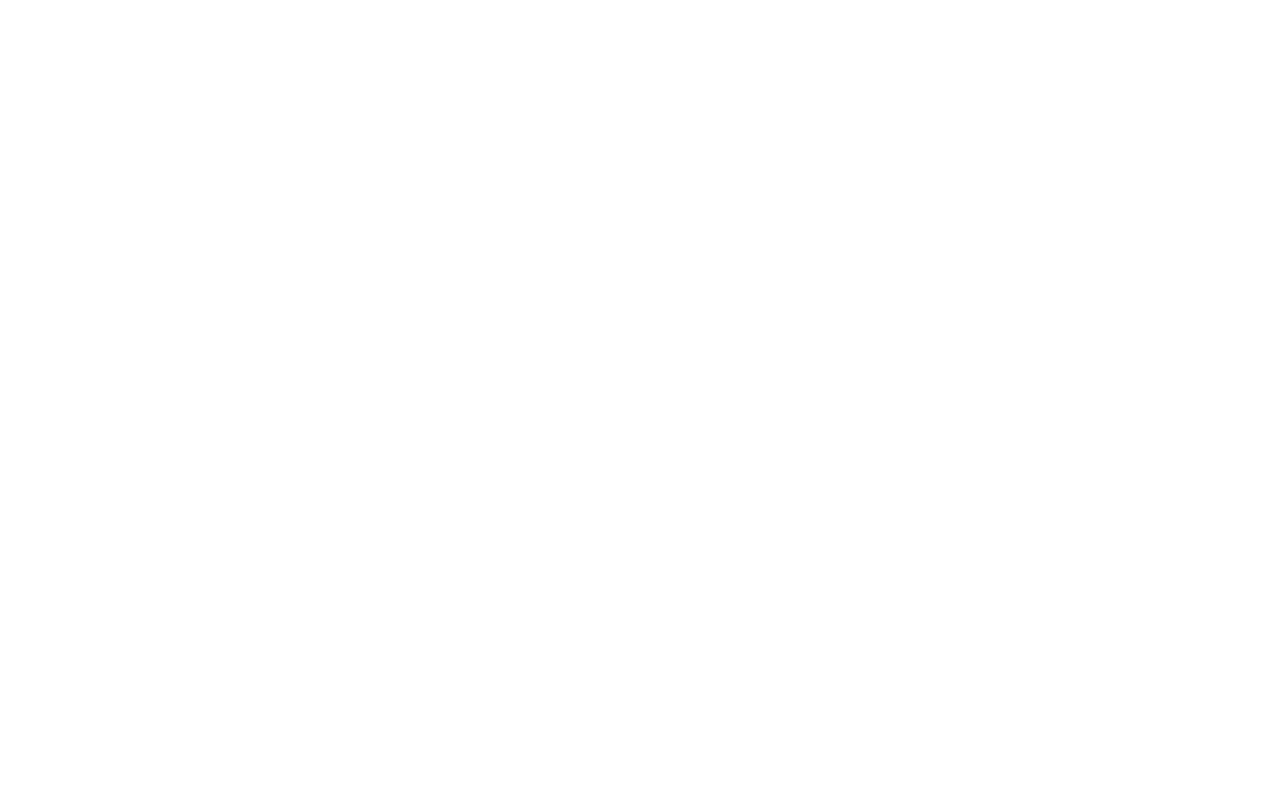
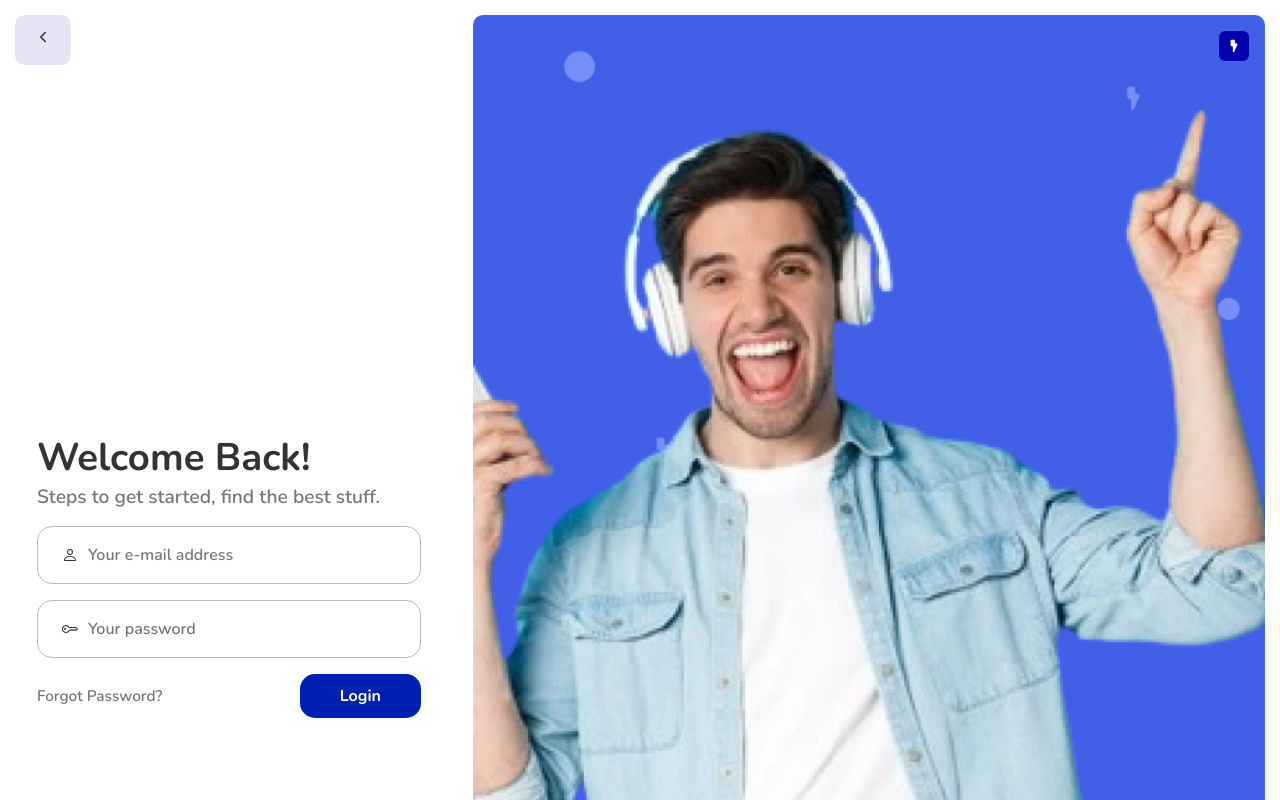
Before and after one commit to femiliapm/lectronic-fe, a React (Create React App) app: page /login in a window 1280 px wide. Before the commit this address had no page. Shown: the top 800 px of the page. Built offline with nearby package versions, Linux system fonts and the light colour scheme.

Commit message:
pages login & register fix

```diff
--- a/src/App.js
+++ b/src/App.js
@@ -1,11 +1,14 @@
 import "./styles/global.css";
 import { Route, Routes } from "react-router";
 import LandingPage from "./pages/landing";
+import LayoutAuth from "./layouts/auth";
 
 function App() {
   return (
     <Routes>
       <Route path="/lectronic-shop" element={<LandingPage />} />
+      <Route path="/login" element={<LayoutAuth login />} />
+      <Route path="/register" element={<LayoutAuth />} />
     </Routes>
   );
 }
--- /dev/null
+++ b/src/components/atomics/Button.comp.js
@@ -0,0 +1,10 @@
+import React from "react";
+import { ButtonStyled } from "../../styles/components/button.style";
+
+const Button = (props) => {
+  const { text = "text" } = props;
+
+  return <ButtonStyled className="bg-primary">{text}</ButtonStyled>;
+};
+
+export default Button;
--- /dev/null
+++ b/src/components/atomics/Input.comp.js
@@ -0,0 +1,15 @@
+import React from "react";
+import { InputStyled } from "../../styles/components/input.style";
+
+const Input = (props) => {
+  const { icon, type, placeholder } = props;
+
+  return (
+    <InputStyled className="border-black-light">
+      {icon}
+      <input type={type} placeholder={placeholder} />
+    </InputStyled>
+  );
+};
+
+export default Input;
--- /dev/null
+++ b/src/components/moleculs/FormLogin.comp.js
@@ -0,0 +1,15 @@
+import React from "react";
+import { FormLoginStyled } from "../../styles/components/formLogin.style";
+
+const FormLogin = (props) => {
+  const { title, desc, children } = props;
+  return (
+    <FormLoginStyled>
+      <div className="title">{title}</div>
+      <div className="desc black-light">{desc}</div>
+      {children}
+    </FormLoginStyled>
+  );
+};
+
+export default FormLogin;
--- /dev/null
+++ b/src/layouts/auth/index.js
@@ -0,0 +1,138 @@
+import React, { useCallback, useEffect, useState } from "react";
+import { ArrowBack, LayoutWrapper } from "../../styles/layouts/auth.styles";
+import logo from "../../assets/svg/logo-app.svg";
+import heroLogin from "../../assets/png/hero-login.png";
+import heroRegister from "../../assets/png/hero-register.png";
+import { IoIosArrowBack } from "react-icons/io";
+import { Link } from "react-router-dom";
+import FormLogin from "../../components/moleculs/FormLogin.comp";
+import Input from "../../components/atomics/Input.comp";
+import { BsPerson, BsKey } from "react-icons/bs";
+import Button from "../../components/atomics/Button.comp";
+
+const LayoutAuth = (props) => {
+  const { login } = props;
+  const [propsForm, setPropsForm] = useState({
+    title: "",
+    desc: "",
+    component: null,
+  });
+  const [propsAuth, setPropsAuth] = useState({
+    title: "",
+    heroImage: "",
+    component: null,
+  });
+
+  const formAuth = useCallback(() => {
+    if (login) {
+      setPropsForm({
+        title: "Welcome Back!",
+        desc: "Steps to get started, find the best stuff.",
+        component: (
+          <form>
+            <Input
+              icon={<BsPerson />}
+              type="email"
+              placeholder="Your e-mail address"
+            />
+            <Input
+              icon={<BsKey />}
+              type="password"
+              placeholder="Your password"
+            />
+            <div className="login-group-btn">
+              <Link to={"/auth"} className="black-light">
+                Forgot Password?
+              </Link>
+              <Button text="Login" />
+            </div>
+          </form>
+        ),
+      });
+
+      setPropsAuth({
+        title: "Welcome Back to Lectronic!",
+        heroImage: heroLogin,
+        component: (
+          <div className="create-link">
+            Not registered yet?{" "}
+            <Link to={"/register"}>
+              <span className="primary">Create an Account</span>
+            </Link>
+          </div>
+        ),
+      });
+    } else {
+      setPropsForm({
+        title: "Welcome, Please Create an Account",
+        desc: "Please fill in your name, email and password",
+        component: (
+          <form>
+            <Input
+              icon={<BsPerson />}
+              type="text"
+              placeholder="What's your name?"
+            />
+            <Input
+              icon={<BsPerson />}
+              type="email"
+              placeholder="Your e-mail address"
+            />
+            <Input
+              icon={<BsKey />}
+              type="password"
+              placeholder="Your password"
+            />
+            <div className="register-group-btn">
+              <Button text="Register" />
+            </div>
+          </form>
+        ),
+      });
+
+      setPropsAuth({
+        title: "Welcome to Lectronic!",
+        heroImage: heroRegister,
+        component: <div className="create-link"></div>,
+      });
+    }
+  }, [login]);
+
+  useEffect(() => {
+    formAuth();
+  }, [formAuth]);
+
+  return (
+    <LayoutWrapper heroAuth={propsAuth.heroImage}>
+      <div className="layout-left">
+        <ArrowBack to="/lectronic-shop">
+          <IoIosArrowBack className="stroke-primary" />
+        </ArrowBack>
+        <div className="form-auth">
+          <FormLogin title={propsForm.title} desc={propsForm.desc}>
+            {propsForm.component}
+          </FormLogin>
+        </div>
+        {propsAuth.component}
+      </div>
+
+      <div className="layout-right">
+        <div className="logo-right">
+          <img src={logo} alt="logo" width={"30vw"} />
+        </div>
+        <div className="welcome">
+          <div className="logo">
+            <img src={logo} alt="logo" width={"30vw"} />
+          </div>
+          <div className="title white">{propsAuth.title}</div>
+          <p className="desc white">
+            We are an e-commerce that is engaged in buying and
+            <br /> selling electronic goods, get our special offer now!
+          </p>
+        </div>
+      </div>
+    </LayoutWrapper>
+  );
+};
+
+export default LayoutAuth;
--- /dev/null
+++ b/src/styles/components/button.style.js
@@ -0,0 +1,15 @@
+import styled from "styled-components";
+
+export const ButtonStyled = styled.button`
+  padding: 11px 40px;
+  border-radius: 15px;
+  font-weight: 700;
+  font-size: 16px;
+  cursor: pointer;
+
+  &:hover,
+  &:active {
+    transform: translateY(-3px);
+    box-shadow: 0 10px 20px rgba(0, 0, 0, 0.2);
+  }
+`;
--- /dev/null
+++ b/src/styles/components/formLogin.style.js
@@ -0,0 +1,34 @@
+import styled from "styled-components";
+
+export const FormLoginStyled = styled.div`
+  width: 30vw;
+
+  .title {
+    font-weight: 700;
+    font-size: 3vw;
+  }
+
+  .desc {
+    font-weight: 600;
+    font-size: 1.5vw;
+    margin-bottom: 16px;
+  }
+
+  form {
+    .register-group-btn {
+      display: flex;
+      flex-direction: row-reverse;
+    }
+
+    .login-group-btn {
+      display: flex;
+      align-items: center;
+      justify-content: space-between;
+
+      a {
+        font-weight: 600;
+        font-size: 1.2vw;
+      }
+    }
+  }
+`;
--- /dev/null
+++ b/src/styles/components/input.style.js
@@ -0,0 +1,20 @@
+import styled from "styled-components";
+
+export const InputStyled = styled.div`
+  display: flex;
+  align-items: center;
+  padding: 17px 24px;
+  border-radius: 15px;
+  margin-bottom: 16px;
+
+  input {
+    flex: 1;
+    margin-left: 10px;
+    font-weight: 600;
+    font-size: 16px;
+
+    &::placeholder {
+      color: #777777;
+    }
+  }
+`;
--- a/src/styles/global.css
+++ b/src/styles/global.css
@@ -100,6 +100,10 @@
   border: 1px solid var(--primary);
 }
 
+.border-black-light {
+  border: 1px solid rgba(119, 119, 119, 0.5);
+}
+
 /* Fill Icon */
 .fill-primary {
   fill: var(--primary);
--- /dev/null
+++ b/src/styles/layouts/auth.styles.js
@@ -0,0 +1,78 @@
+import { Link } from "react-router-dom";
+import styled from "styled-components";
+
+export const LayoutWrapper = styled.div`
+  display: flex;
+  width: 100%;
+  height: 140vh;
+  justify-content: space-between;
+
+  .layout-left {
+    flex: 1;
+    display: flex;
+    flex-direction: column;
+    justify-content: space-between;
+    margin: 15px;
+
+    .form-auth {
+      display: flex;
+      justify-content: center;
+    }
+
+    .create-link {
+      text-align: center;
+      font-weight: 600;
+      font-size: 16px;
+    }
+  }
+
+  .layout-right {
+    display: flex;
+    flex-direction: column;
+    justify-content: space-between;
+    margin: 15px;
+    border-radius: 10px;
+    background-image: url(${(props) => props.heroAuth});
+    background-repeat: no-repeat;
+    background-size: cover;
+    background-position: center bottom;
+
+    .logo-right {
+      display: flex;
+      flex-direction: row-reverse;
+      margin: 16px;
+    }
+
+    .welcome {
+      background: rgba(3, 0, 173, 0.2);
+      backdrop-filter: blur(100px);
+      border-radius: 15px;
+      margin: 0 12vw 2vw;
+      padding: 0 24px;
+
+      .logo {
+        padding-top: 16px;
+      }
+
+      .title {
+        font-weight: 700;
+        font-size: 34px;
+        padding-top: 16px;
+      }
+
+      .desc {
+        font-weight: 600;
+        font-size: 14px;
+        padding: 16px 0 20px;
+      }
+    }
+  }
+`;
+
+export const ArrowBack = styled(Link)`
+  padding: 14px 20px;
+  background: rgba(3, 0, 173, 0.1);
+  backdrop-filter: blur(100px);
+  border-radius: 10px;
+  width: fit-content;
+`;
```
Also changed, not shown: src/assets/png/hero-login.png (added), src/assets/png/hero-register.png (added).
